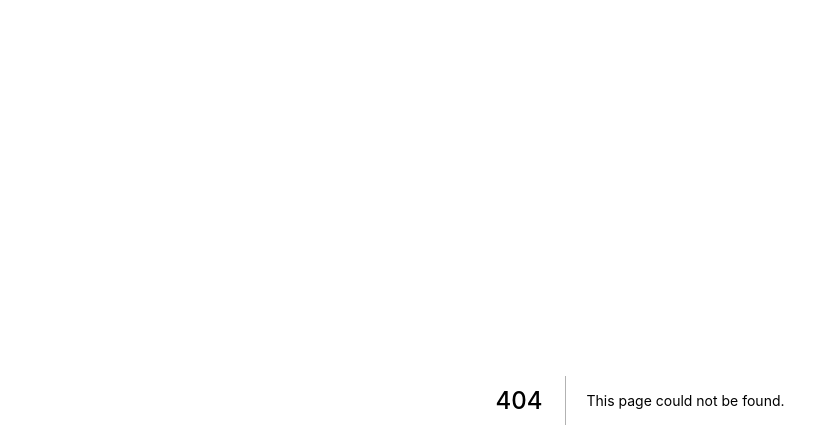
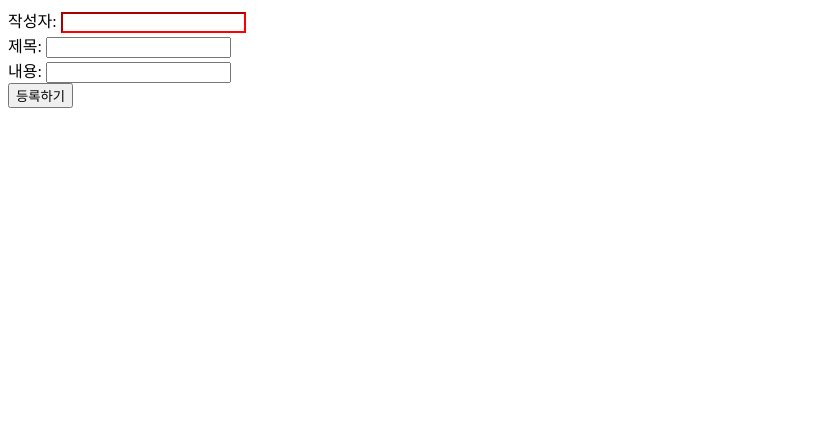
Before and after one commit to DeveloperHyeju/class, a Next.js app: page /08-05-boards/new in a window 1280 px wide. Before the commit this address had no page. Shown: the top 448 px of the page, without its empty margins (0-839 px from the left). Built offline with nearby package versions, Linux system fonts and the light colour scheme.

Commit message:
컴포넌트를 재사용하여 게시물 수정하는 방법 실습

```diff
--- /dev/null
+++ b/pages/08-05-boards/new/index.js
@@ -0,0 +1,11 @@
+import BoardWrite from "@/src/components/units/board/08-write/BoardWrite.container";
+
+
+const GraphqlMutationPage = () => {
+
+    return <BoardWrite isEdit={false} />;
+
+};
+
+
+export default GraphqlMutationPage;
--- /dev/null
+++ b/src/components/units/board/08-write/BoardWrite.container.js
@@ -0,0 +1,91 @@
+import BoardWriteUI from "./BoardWrite.presenter";
+import { useState } from "react";
+import { useMutation } from "@apollo/client";
+import { CREATE_BOARD, UPDATE_BOARD } from "./BoardWrite.queries";
+import { useRouter } from "next/router";
+
+
+const BoardWrite = ({isEdit}) => {
+
+    const router = useRouter();
+    const [ myColor, setMyColor ] = useState(false);
+
+    const [ createBoard ] = useMutation(CREATE_BOARD);
+    const [ updateBoard ] = useMutation(UPDATE_BOARD);
+    const [ writer, setWriter ] = useState('');
+    const [ title, setTitle ] = useState('');
+    const [ contents, setContents ] = useState('');
+
+
+    const onClickSubmit = async () => {
+        const result = await createBoard({
+            variables: {
+                writer,
+                title,
+                contents,
+            }
+        });
+
+        console.log(result);
+        alert(result.data.createBoard.message);
+        const boardNum = result.data.createBoard.number;
+        router.push(`/08-05-boards/${boardNum}`);
+    };
+
+
+    const onClickUpdate = async () => {
+        const result = await updateBoard({
+            variables: {
+                number: Number(router.query.boardNum),
+                writer,
+                title,
+                contents,
+            }
+        });
+
+        console.log(result);
+        alert(result.data.updateBoard.message);
+        const boardNum = result.data.updateBoard.number;
+        router.push(`/08-05-boards/${boardNum}`);
+    };
+
+
+    const onChangeWriter = (e) => {
+        const { value } = e.target;
+        setWriter(value);
+        if( value && title && contents) {
+            setMyColor(true);
+        }
+    };
+
+
+    const onChangeTitle = (e) => {
+        const { value } = e.target;
+        setTitle(value);
+        if( writer && value && contents) {
+            setMyColor(true);
+        }
+    };
+
+
+    const onChangeContents = (e) => {
+        const { value } = e.target;
+        setContents(value);
+        if( writer && title && value) {
+            setMyColor(true);
+        }
+    };
+
+    return <BoardWriteUI
+                onClickSubmit={onClickSubmit}
+                onClickUpdate={onClickUpdate}
+                onChangeWriter={onChangeWriter}
+                onChangeTitle={onChangeTitle}
+                onChangeContents={onChangeContents}
+                myColor={myColor}
+                isEdit={isEdit} />;
+
+};
+
+
+export default BoardWrite;
--- /dev/null
+++ b/src/components/units/board/08-write/BoardWrite.presenter.js
@@ -0,0 +1,21 @@
+import * as style from "./boardWrite.styles";
+
+
+
+const BoardWriteUI = ({onClickSubmit, onClickUpdate, onChangeWriter, onChangeTitle, onChangeContents, myColor, isEdit}) => {
+
+    return(
+        <>
+            작성자: <style.RedInput type="text" onChange={onChangeWriter} />  <br />
+            제목: <input type="text" onChange={onChangeTitle} /> <br />
+            내용: <input type="text" onChange={onChangeContents} /> <br />
+            {isEdit ?
+            <style.BlueButton myColor={myColor} onClick={onClickUpdate}>수정하기</style.BlueButton> :
+            <style.BlueButton myColor={myColor} onClick={onClickSubmit}>등록하기</style.BlueButton>}
+        </>
+    );
+
+};
+
+
+export default BoardWriteUI;
--- /dev/null
+++ b/src/components/units/board/08-write/BoardWrite.queries.js
@@ -0,0 +1,23 @@
+import { gql } from "@apollo/client";
+
+
+export const CREATE_BOARD = gql`
+    mutation createBoard($writer: String, $title: String, $contents: String) {
+        createBoard(writer: $writer, title: $title, contents: $contents) {
+            _id
+            number
+            message
+        }
+    }
+`
+
+
+export const UPDATE_BOARD = gql`
+    mutation updateBoard($number: Int, $writer: String, $title: String, $contents: String) {
+        updateBoard(number: $number, writer: $writer, title: $title, contents: $contents) {
+            _id
+            number
+            message
+        }
+    }
+`
--- /dev/null
+++ b/src/components/units/board/08-write/BoardWrite.styles.js
@@ -0,0 +1,8 @@
+import styled from "@emotion/styled";
+
+export const RedInput = styled.input({
+    borderColor: "red",
+});
+
+
+export const BlueButton = styled.button({}, ({myColor}) => ({backgroundColor:myColor ? "yellow" : "default"}));
```
Also changed, not shown: pages/08-01-board-new/index.js (added, +18 -0 lines), pages/08-02-board-edit/index.js (added, +18 -0 lines), pages/08-03-board-component-new/index.js (added, +12 -0 lines), pages/08-04-board-component-edit/index.js (added, +12 -0 lines), pages/08-05-boards/[boardNum]/edit/index.js (added, +11 -0 lines), pages/08-05-boards/[boardNum]/index.js (added, +42 -0 lines), src/components/units/board/08-board-component/index.js (added, +18 -0 lines).
